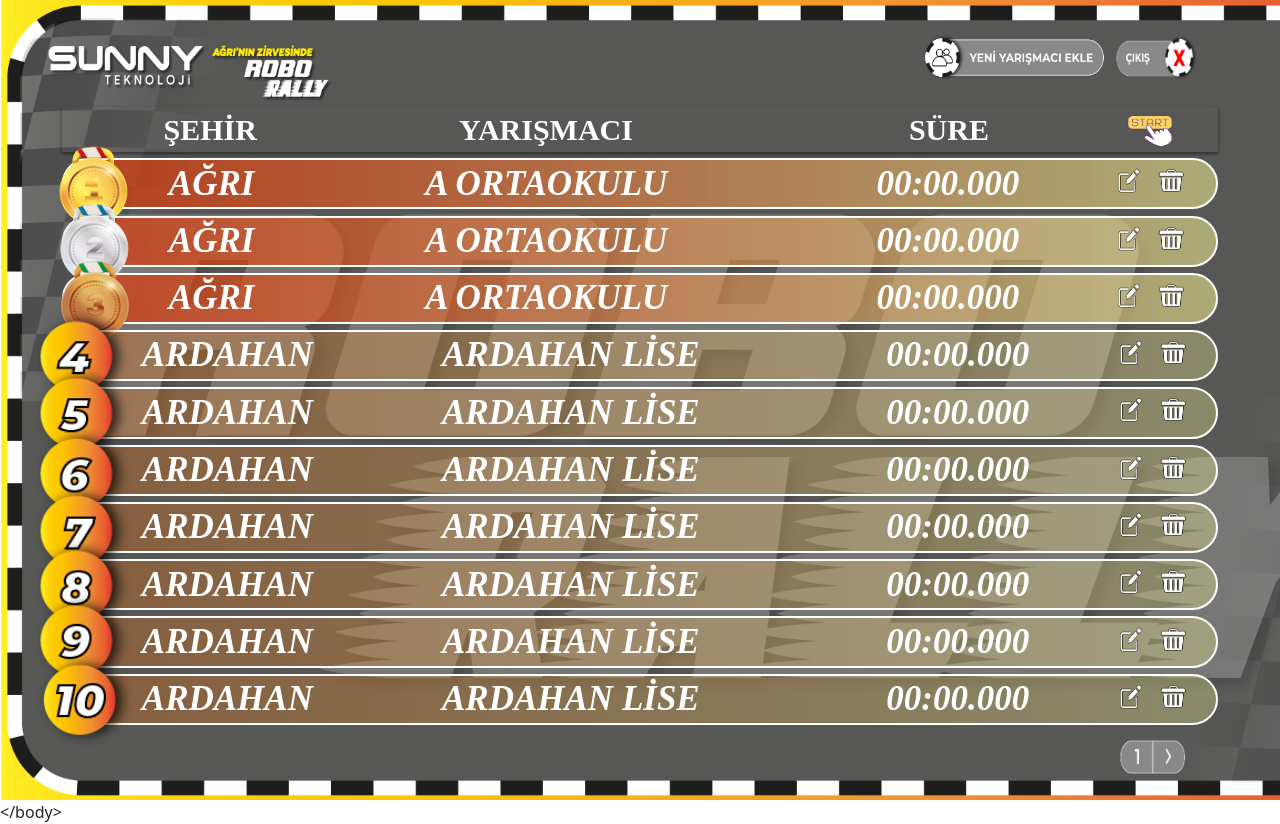
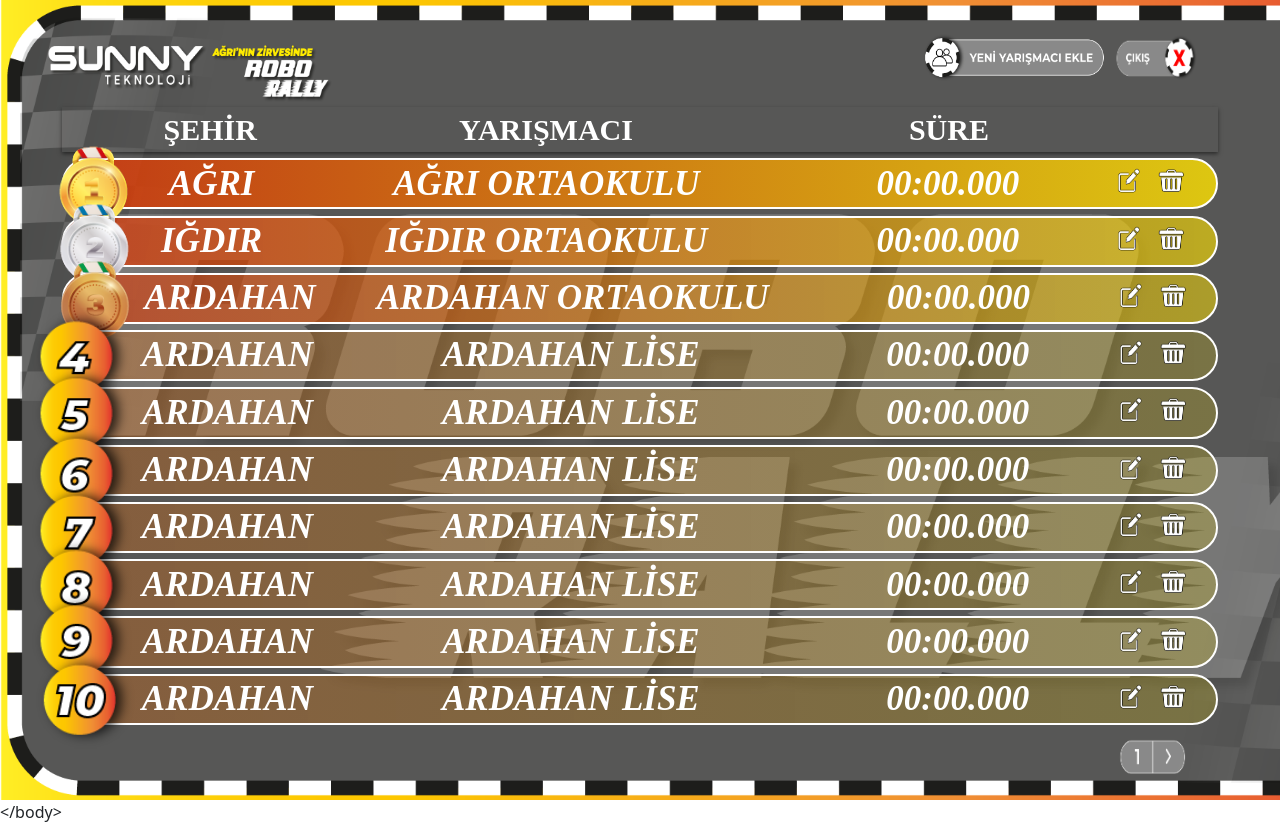
Before and after one commit to drybozan/RoboRallyCli, a React (Create React App) app: page /main in a window 1280 px wide. Built offline with nearby package versions, Linux system fonts and the light colour scheme.

Commit message:
edited ui4

```diff
--- a/src/pages/Login.jsx
+++ b/src/pages/Login.jsx
@@ -39,7 +39,8 @@ export default function Login() {
     async function OnClickLogin() {
 
         if (username === "" || password === "") {
-            console.log("Kullanıcı adı  veya şifre alanı boş olamaz.")
+
+            toast.error("Kullanıcı adı  veya şifre alanı boş olamaz.");
         } else {
 
             roboRallyServerService.login(username, password).then(result => {
--- a/src/pages/MainPage1.jsx
+++ b/src/pages/MainPage1.jsx
@@ -140,12 +140,12 @@ export default function MainDashboard() {
 
   for (let index = 0; index < numOfSections; index++) {
     if (index >= 0 && index <= 9) {
-      if (index === 0 || index === 1 || index === 2) {
+      if (index === 0) {
 
         sections.push(
 
           // yarışmacıları listeleyen yatay cubuk
-          <div style={{ width: "95%", height: "8%", borderRadius: "50px", backgroundImage: `linear-gradient(to left, rgba(255, 255, 153, 0.5), rgba(220, 50, 5, 0.7))`, display: 'flex', alignItems: 'center', marginBottom: "0.5%", border: "2px solid white" }}>
+          <div style={{ width: "95%", height: "8%", borderRadius: "50px", backgroundImage: `linear-gradient(to left, rgba(255, 227, 0, 0.8), rgba(220, 50, 5, 0.8))`, display: 'flex', alignItems: 'center', marginBottom: "0.5%", border: "2px solid white" }}>
 
             {/* sıralama kısmı */}
             <div style={{ flex: "0.3" }}>
@@ -154,16 +154,50 @@ export default function MainDashboard() {
               <div style={{ width: "60%", height: "100%", borderRadius: "50%" }}>
                 {index === 0 && (
 
-                  <img src={`${process.env.PUBLIC_URL}/1.png`} alt="Icon gold" width="100" height="100"  style={{ alignSelf: 'flex-start', marginLeft: '-20px' }}/>
+                  <img src={`${process.env.PUBLIC_URL}/1.png`} alt="Icon gold" width="100" height="100" style={{ alignSelf: 'flex-start', marginLeft: '-20px' }} />
                 )}
+
+              </div>
+
+            </div>
+
+            <div style={{ flex: "0.5", fontWeight: 'bold', fontSize: "35px", color: "white", fontStyle: 'italic', fontFamily: 'New Times Roman' }}> AĞRI   </div>
+            <div style={{ flex: "2", fontWeight: 'bold', fontSize: "35px", color: "white", fontStyle: 'italic', fontFamily: 'New Times Roman' }}> AĞRI ORTAOKULU   </div>
+            <div style={{ flex: "1", color: 'white', fontWeight: 'bold', fontSize: "35px", fontStyle: 'italic', fontFamily: 'New Times Roman' }}>
+
+              {formattedTime}
+
+            </div>
+            <div style={{ flex: "0.5", display: 'flex', flexDirection: 'row', justifyContent: 'center' }}>
+
+              <div onClick={() => handleIconUpdateClick(index)} style={{ cursor: 'pointer', marginRight: '5px' }}>
+                <img src={`${process.env.PUBLIC_URL}/updateIcon.png`} alt="Icon update" width="35" height="35" />
+              </div>
+              <div onClick={() => handleIconDeleteClick(index)} style={{ cursor: 'pointer', marginLeft: '5px' }}>
+                <img src={`${process.env.PUBLIC_URL}/deleteIcon.png`} alt="Icon delete" width="35" height="35" />
+              </div>
+
+            </div>
+          </div>
+
+        );
+
+      } else if (index === 1) {
+
+        sections.push(
+
+          // yarışmacıları listeleyen yatay cubuk
+          <div style={{ width: "95%", height: "8%", borderRadius: "50px", backgroundImage: `linear-gradient(to left, rgba(255, 227, 0, 0.6), rgba(220, 50, 5, 0.7))`, display: 'flex', alignItems: 'center', marginBottom: "0.5%", border: "2px solid white" }}>
+
+            {/* sıralama kısmı */}
+            <div style={{ flex: "0.3" }}>
+
+              {/* sıralamanın yazıldığı yuvarlaklar*/}
+              <div style={{ width: "60%", height: "100%", borderRadius: "50%" }}>
+
                 {index === 1 && (
 
-                  <img src={`${process.env.PUBLIC_URL}/2.png`} alt="Icon silver" width="100" height="100"  style={{ alignSelf: 'flex-start', marginLeft: '-20px' }}/>
-
-                )}
-                {index === 2 && (
-
-                  <img src={`${process.env.PUBLIC_URL}/3.png`} alt="Icon bronz" width="100" height="100"  style={{ alignSelf: 'flex-start', marginLeft: '-20px' }}/>
+                  <img src={`${process.env.PUBLIC_URL}/2.png`} alt="Icon silver" width="100" height="100" style={{ alignSelf: 'flex-start', marginLeft: '-20px' }} />
 
                 )}
 
@@ -171,9 +205,53 @@ export default function MainDashboard() {
 
             </div>
 
-            <div style={{ flex: "0.5" , fontWeight: 'bold', fontSize: "35px",color:"white" , fontStyle: 'italic', fontFamily: 'New Times Roman'}}> AĞRI   </div>
-            <div style={{ flex: "2" , fontWeight: 'bold', fontSize: "35px",color:"white", fontStyle: 'italic', fontFamily: 'New Times Roman'}}> A ORTAOKULU   </div>
-            <div style={{ flex: "1", color: 'white', fontWeight: 'bold', fontSize: "35px", fontStyle: 'italic', fontFamily: 'New Times Roman'}}>
+            <div style={{ flex: "0.5", fontWeight: 'bold', fontSize: "35px", color: "white", fontStyle: 'italic', fontFamily: 'New Times Roman' }}> IĞDIR   </div>
+            <div style={{ flex: "2", fontWeight: 'bold', fontSize: "35px", color: "white", fontStyle: 'italic', fontFamily: 'New Times Roman' }}> IĞDIR ORTAOKULU   </div>
+            <div style={{ flex: "1", color: 'white', fontWeight: 'bold', fontSize: "35px", fontStyle: 'italic', fontFamily: 'New Times Roman' }}>
+
+              {formattedTime}
+
+            </div>
+            <div style={{ flex: "0.5", display: 'flex', flexDirection: 'row', justifyContent: 'center' }}>
+
+              <div onClick={() => handleIconUpdateClick(index)} style={{ cursor: 'pointer', marginRight: '5px' }}>
+                <img src={`${process.env.PUBLIC_URL}/updateIcon.png`} alt="Icon update" width="35" height="35" />
+              </div>
+              <div onClick={() => handleIconDeleteClick(index)} style={{ cursor: 'pointer', marginLeft: '5px' }}>
+                <img src={`${process.env.PUBLIC_URL}/deleteIcon.png`} alt="Icon delete" width="35" height="35" />
+              </div>
+
+            </div>
+          </div>
+
+        );
+
+      } else if ( index === 2) {
+
+        sections.push(
+
+          // yarışmacıları listeleyen yatay cubuk
+          <div style={{ width: "95%", height: "8%", borderRadius: "50px", backgroundImage: `linear-gradient(to left, rgba(255, 227, 0, 0.5), rgba(220, 50, 5, 0.6))`, display: 'flex', alignItems: 'center', marginBottom: "0.5%", border: "2px solid white" }}>
+
+            {/* sıralama kısmı */}
+            <div style={{ flex: "0.3" }}>
+
+              {/* sıralamanın yazıldığı yuvarlaklar*/}
+              <div style={{ width: "60%", height: "100%", borderRadius: "50%" }}>
+
+                {index === 2 && (
+
+                  <img src={`${process.env.PUBLIC_URL}/3.png`} alt="Icon bronz" width="100" height="100" style={{ alignSelf: 'flex-start', marginLeft: '-20px' }} />
+
+                )}
+
+              </div>
+
+            </div>
+
+            <div style={{ flex: "0.5", fontWeight: 'bold', fontSize: "35px", color: "white", fontStyle: 'italic', fontFamily: 'New Times Roman' }}> ARDAHAN   </div>
+            <div style={{ flex: "2", fontWeight: 'bold', fontSize: "35px", color: "white", fontStyle: 'italic', fontFamily: 'New Times Roman' }}> ARDAHAN ORTAOKULU   </div>
+            <div style={{ flex: "1", color: 'white', fontWeight: 'bold', fontSize: "35px", fontStyle: 'italic', fontFamily: 'New Times Roman' }}>
 
               {formattedTime}
 
@@ -198,21 +276,21 @@ export default function MainDashboard() {
         sections.push(
 
           // yarışmacıları listeleyen yatay cubuk
-          <div style={{ width: "95%", height: "8%", borderRadius: "50px",  backgroundImage: `linear-gradient(to left, rgba(255, 255, 153, 0.3), rgba(241, 108, 5, 0.3))`, display: 'flex', alignItems: 'center', marginBottom: "0.5%", border: "2px solid white" }}>
+          <div style={{ width: "95%", height: "8%", borderRadius: "50px", backgroundImage: `linear-gradient(to left, rgba(255, 227, 0, 0.2), rgba(241, 108, 5, 0.3))`, display: 'flex', alignItems: 'center', marginBottom: "0.5%", border: "2px solid white" }}>
 
             {/* sıralama kısmı */}
-            <div style={{ flex: "0.3"}}>
+            <div style={{ flex: "0.3" }}>
 
               {index !== 0 && index !== 1 && index !== 2 && (
 
-                <img src={`${process.env.PUBLIC_URL}/${index+1}.png`} alt={`Icon ${index}`} width="122" height="122"  style={{ alignSelf: 'flex-start', marginLeft: '-55px' }} />
+                <img src={`${process.env.PUBLIC_URL}/${index + 1}.png`} alt={`Icon ${index}`} width="122" height="122" style={{ alignSelf: 'flex-start', marginLeft: '-55px' }} />
 
               )}
             </div>
 
-            <div style={{ flex: "0.5" , fontWeight: 'bold', fontSize: "35px",color:"white", fontStyle: 'italic', fontFamily: 'New Times Roman'}}>ARDAHAN </div>
-            <div style={{ flex: "2" , fontWeight: 'bold', fontSize: "35px",color:"white", fontStyle: 'italic', fontFamily: 'New Times Roman'}}> ARDAHAN LİSE  </div>
-            <div style={{ flex: "1", color: 'white', fontWeight: 'bold', fontSize: "35px" , fontStyle: 'italic', fontFamily: 'New Times Roman'}}>
+            <div style={{ flex: "0.5", fontWeight: 'bold', fontSize: "35px", color: "white", fontStyle: 'italic', fontFamily: 'New Times Roman' }}>ARDAHAN </div>
+            <div style={{ flex: "2", fontWeight: 'bold', fontSize: "35px", color: "white", fontStyle: 'italic', fontFamily: 'New Times Roman' }}> ARDAHAN LİSE  </div>
+            <div style={{ flex: "1", color: 'white', fontWeight: 'bold', fontSize: "35px", fontStyle: 'italic', fontFamily: 'New Times Roman' }}>
 
               {formattedTime}
 
@@ -258,13 +336,13 @@ export default function MainDashboard() {
       <div style={{ width: "95%", height: "80%", display: 'flex', flexDirection: 'column', justifyContent: 'center', alignItems: 'center', marginTop: "3%" }}>
 
         {/* tablo başlıkları  */}
-        <div style={{ width: "95%", height: "7%", display: 'flex', alignItems: 'center', marginBottom: "0.5%", color: '#fff', fontWeight: 'bold', boxShadow: '0px 2px 4px rgba(0, 0, 0, 0.5)',fontSize: "30px",fontFamily: 'New Times Roman' }}>
-          <div style={{ flex: "0.3"}}></div>
+        <div style={{ width: "95%", height: "7%", display: 'flex', alignItems: 'center', marginBottom: "0.5%", color: '#fff', fontWeight: 'bold', boxShadow: '0px 2px 4px rgba(0, 0, 0, 0.5)', fontSize: "30px", fontFamily: 'New Times Roman' }}>
+          <div style={{ flex: "0.3" }}></div>
           <div style={{ flex: "0.5" }}>ŞEHİR </div>
           <div style={{ flex: "2" }}> YARIŞMACI </div>
           <div style={{ flex: "1" }}> SÜRE </div>
           <div style={{ flex: "0.5" }} onClick={() => handleStartStopClick()}>
-            <img src={`${process.env.PUBLIC_URL}/start.png`} alt="start" style={{ width: '5vw', height: '6vh' }} />
+            {/* <img src={`${process.env.PUBLIC_URL}/start.png`} alt="start" style={{ width: '5vw', height: '6vh' }} /> */}
           </div>
         </div>
 
--- a/src/pages/MainPage2.jsx
+++ b/src/pages/MainPage2.jsx
@@ -127,7 +127,7 @@ export default function MainDashboard() {
         if (index >= 10 && index <= 19) {
             sections.push(
 
-                <div style={{ width: "95%", height: "8%", borderRadius: "50px", backgroundImage: `linear-gradient(to left, rgba(255, 255, 153, 0.3), rgba(241, 108, 5, 0.3))`, display: 'flex', alignItems: 'center', marginBottom: "0.5%", border: "2px solid white" }}>
+                <div style={{ width: "95%",color: '#fff', height: "8%", borderRadius: "50px", backgroundImage: `linear-gradient(to left, rgba(255, 227, 0, 0.2), rgba(241, 108, 5, 0.3))`, display: 'flex', alignItems: 'center', marginBottom: "0.5%", border: "2px solid white" }}>
 
                     {/* sıralama kısmı */}
                     <div style={{ flex: "0.3" }}>
@@ -137,10 +137,10 @@ export default function MainDashboard() {
 
                     </div>
 
-                    <div style={{ flex: "0.5", color: '#000', fontWeight: 'bold', fontSize: "35px", fontStyle: 'italic', fontFamily: 'New Times Roman' }}> KARS  </div>
+                    <div style={{ flex: "0.5", fontWeight: 'bold', fontSize: "35px", fontStyle: 'italic', fontFamily: 'New Times Roman' }}> KARS  </div>
                     <div style={{ flex: "2", fontWeight: 'bold', fontSize: "35px", fontStyle: 'italic', fontFamily: 'New Times Roman' }}> KARS ORTAOKUL </div>
 
-                    <div style={{ flex: "1", color: '#000', fontWeight: 'bold', fontSize: "35px", fontStyle: 'italic', fontFamily: 'New Times Roman' }}>
+                    <div style={{ flex: "1",  fontWeight: 'bold', fontSize: "35px", fontStyle: 'italic', fontFamily: 'New Times Roman' }}>
 
                         {formattedTime}
 
```
